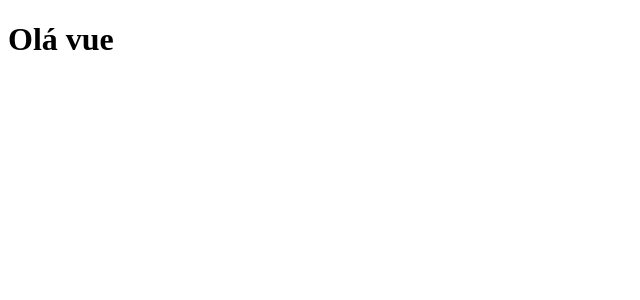
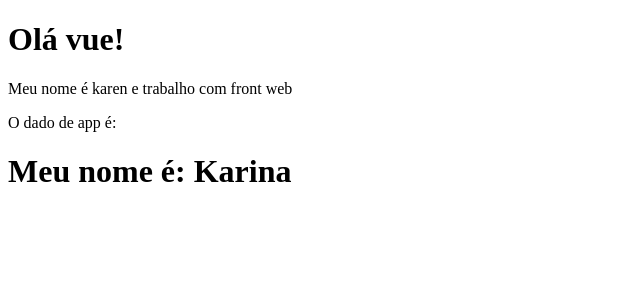
Before and after one commit to srtapacheco/PrimeiroProjetoVue, a Vue app in the folder 2_projeto_vue/: page / in a window 1280 px wide. Shown: the top 300 px of the page, without its empty margins (0-640 px from the left). Built offline with nearby package versions, Linux system fonts and the light colour scheme.

Commit message:
Aula 7 - Aprendendo a utilizacao e implementacao do life Cycle Hooks - Dispara eventos que podem ser ativados em determinadas partes da execucao de um programa

```diff
--- a/2_projeto_vue/src/App.vue
+++ b/2_projeto_vue/src/App.vue
@@ -1,14 +1,21 @@
 <template>
-   <PrimeiroComponente> </PrimeiroComponente>
+  <div>
+    <PrimeiroComponente> </PrimeiroComponente>
+    <p> O dado de app é: {{testando}}</p>
+    <LifeCycle></LifeCycle>
+  </div>
+
 </template>
 
 
 <script>
   import PrimeiroComponente from "@/components/PrimeiroComponente.vue";
+  import LifeCycle from "@/components/LifeCycle.vue";
   export default {
     name: 'App',
     components: {
-      PrimeiroComponente
+      PrimeiroComponente,
+      LifeCycle
     }
   }
 </script>
--- /dev/null
+++ b/2_projeto_vue/src/components/LifeCycle.vue
@@ -0,0 +1,31 @@
+<template>
+  <h1> Meu nome é: {{nome}} </h1>
+</template>
+
+<script>
+export default {
+  name: 'LifeCycle',
+  data(){
+    return{
+      nome: "ainda nao sei"
+    }
+  },
+  created() {
+    setTimeout (
+        args => {
+          this.nome = "Karina"
+        }, 2000
+    )
+
+  },
+  mounted() {
+    setTimeout (
+        args => {
+          this.nome = "Larissa"
+        }, 1000
+    )
+
+  }
+}
+
+</script>
--- a/2_projeto_vue/src/components/PrimeiroComponente.vue
+++ b/2_projeto_vue/src/components/PrimeiroComponente.vue
@@ -1,10 +1,20 @@
 <template>
-  <h1> Olá vue </h1>
+  <div>
+    <h1> Olá vue! </h1>
+    <p> Meu nome é {{nome}} e trabalho com {{profissao}}  </p>
+  </div>
+
 </template>
 
 <script>
 //exportando para o mundo o componente, através da nomeacao do mesmo, é possivel acessá-lo em outros lugares
 export default {
-  name: 'PrimeiroComponente'
+  name: 'PrimeiroComponente',
+  data(){
+    return{
+      nome: "karen",
+      profissao: "front web",
+    }
+  }
 }
 </script>
```
